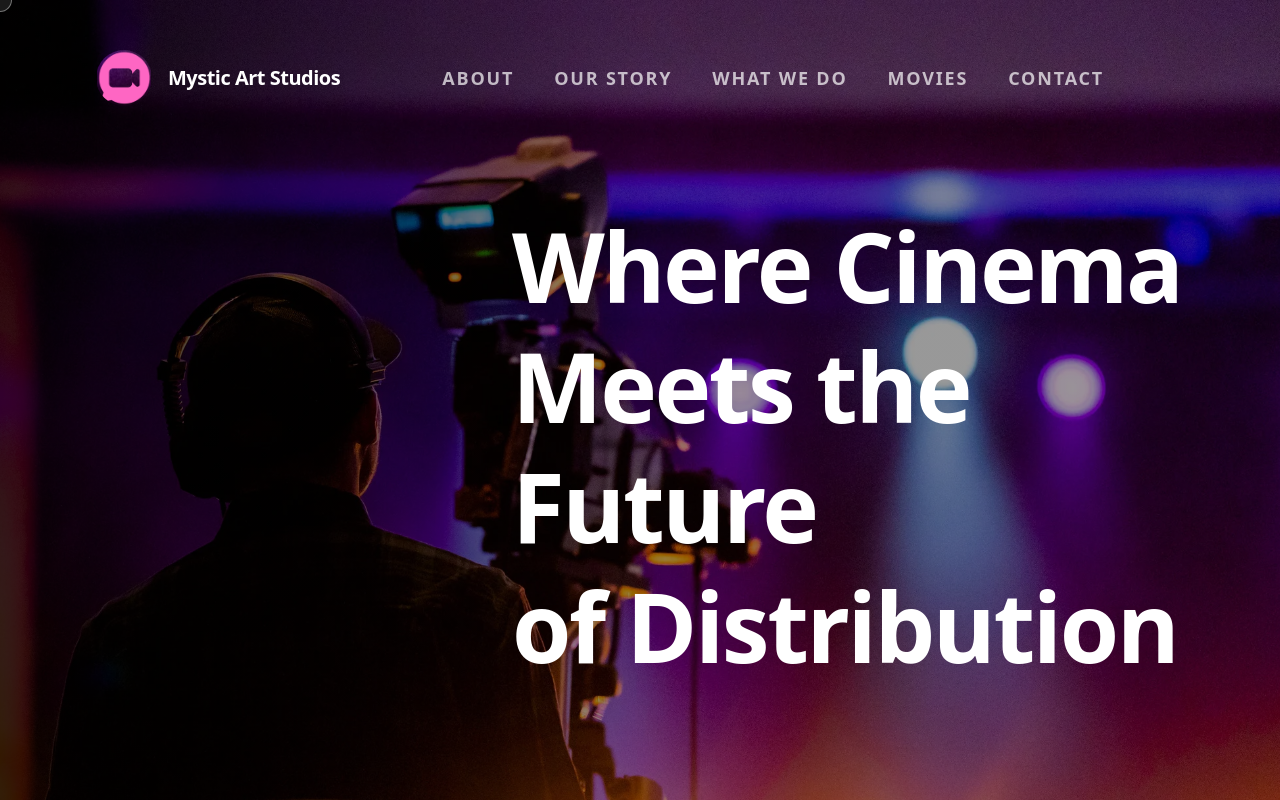
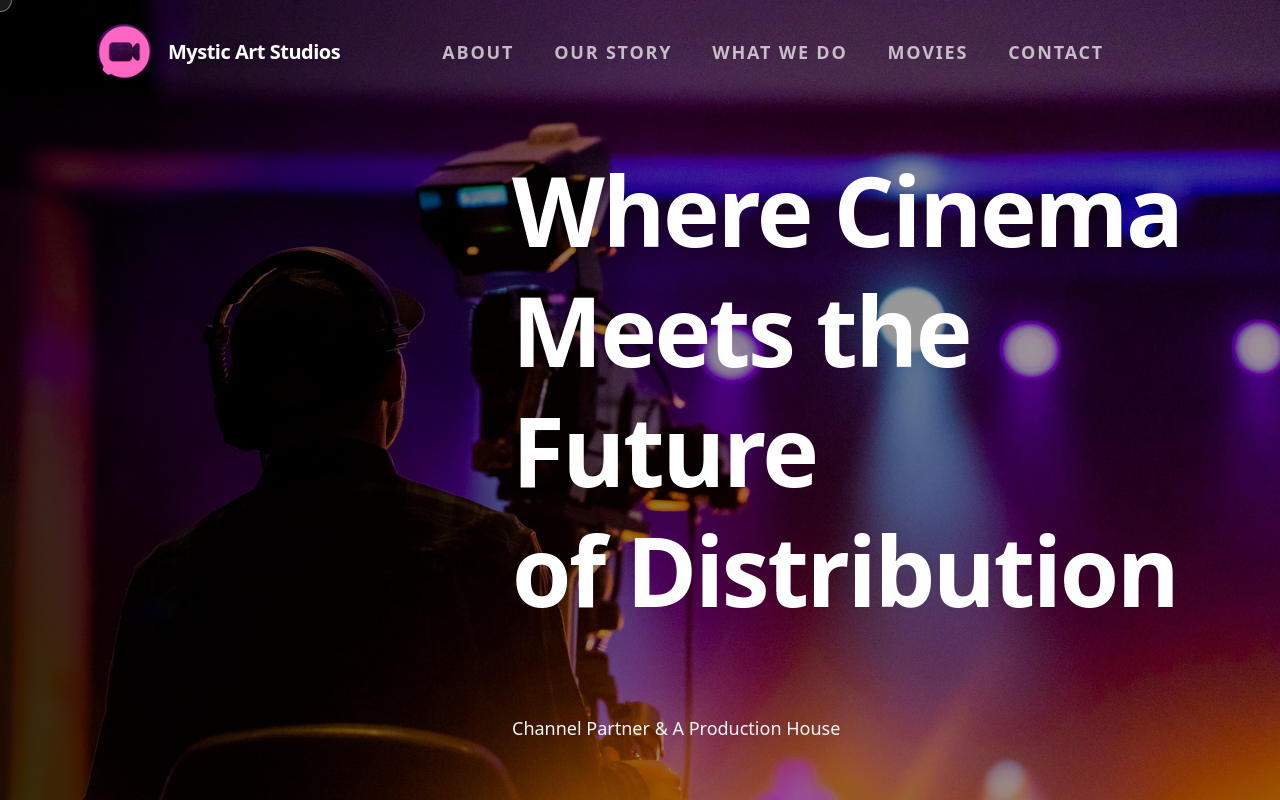
Before and after one commit to ChandanGowda17/mysticstudios, a React (Vite) app: page / in a window 1280 px wide. Shown: the top 800 px of the page. Built offline with nearby package versions, Linux system fonts and the light colour scheme.

Commit message:
Fix navbar to remain visible across all sections

```diff
--- a/src/App.tsx
+++ b/src/App.tsx
@@ -12,6 +12,7 @@ export const App: React.FC = () => {
   const moviesScrollRef = useRef<HTMLDivElement>(null)
 
   const [selectedService, setSelectedService] = useState<number | null>(null)
+  const [scrolled, setScrolled] = useState(false)
 
   const servicesData = [
     {
@@ -91,6 +92,11 @@ export const App: React.FC = () => {
       })
     }
 
+    const handleScroll = () => {
+      setScrolled(window.scrollY > 50)
+    }
+
+    window.addEventListener('scroll', handleScroll)
     window.addEventListener('mousemove', moveCursor)
     document.body.addEventListener('mouseenter', handleMouseEnter)
     document.body.addEventListener('mouseleave', handleMouseLeave)
@@ -128,6 +134,7 @@ export const App: React.FC = () => {
     requestAnimationFrame(raf)
 
     return () => {
+      window.removeEventListener('scroll', handleScroll)
       window.removeEventListener('mousemove', moveCursor)
       document.body.removeEventListener('mouseenter', handleMouseEnter)
       document.body.removeEventListener('mouseleave', handleMouseLeave)
@@ -146,28 +153,17 @@ export const App: React.FC = () => {
         className="pointer-events-none fixed left-0 top-0 z-[1000] h-6 w-6 -translate-x-1/2 -translate-y-1/2 rounded-full border border-white/40 bg-white/10 opacity-0 transition-opacity duration-300 backdrop-blur-[2px]"
       />
 
-      <div className="min-h-screen text-slate-50">
-        {/* Full-screen landing hero */}
-        <section
-          id="hero"
-          className="relative flex min-h-screen w-full items-start justify-start overflow-hidden bg-black"
+      {/* Top bar (Fixed) */}
+      <header
+        className={`fixed left-0 top-0 z-[500] w-full transition-all duration-300 ${scrolled ? 'bg-black/80 py-3 backdrop-blur-md shadow-lg' : 'bg-transparent py-6'
+          }`}
       >
-          {/* Background image */}
+        <div className="mx-auto flex w-full max-w-none items-center justify-between gap-4 px-6 md:px-12 lg:px-24">
+          {/* Logo / brand */}
           <div
-            className="absolute inset-0 bg-cover bg-center"
-            style={{
-              backgroundImage: "url('/images/bg1.webp')"
-            }}
-          />
-          {/* Gradient overlay to match reference */}
-          <div className="absolute inset-0 bg-gradient-to-r from-black/80 via-black/40 to-black/40" />
-
-          {/* Content */}
-          <div className="relative z-10 flex h-full w-full max-w-none flex-col px-6 pb-6 pt-[50px] md:px-12 lg:px-24 md:pt-[50px] md:pb-10">
-            {/* Top bar */}
-            <div className="flex items-center justify-between gap-4">
-              {/* Logo / brand */}
-              <div className="group flex cursor-pointer items-center gap-2 md:gap-4 transition-transform hover:scale-105 shrink-0">
+            className="group flex cursor-pointer items-center gap-2 md:gap-4 transition-transform hover:scale-105 shrink-0"
+            onClick={() => lenisRef.current?.scrollTo('#hero')}
+          >
             <div className="flex h-10 w-10 md:h-14 md:w-14 items-center justify-center overflow-hidden rounded-full">
               <img
                 src="/images/logo.png"
@@ -206,9 +202,28 @@ export const App: React.FC = () => {
             </ul>
           </nav>
         </div>
+      </header>
 
+      <div className="min-h-screen text-slate-50">
+        {/* Full-screen landing hero */}
+        <section
+          id="hero"
+          className="relative flex min-h-screen w-full items-start justify-start overflow-hidden bg-black"
+        >
+          {/* Background image */}
+          <div
+            className="absolute inset-0 bg-cover bg-center"
+            style={{
+              backgroundImage: "url('/images/bg1.webp')"
+            }}
+          />
+          {/* Gradient overlay to match reference */}
+          <div className="absolute inset-0 bg-gradient-to-r from-black/80 via-black/40 to-black/40" />
+
+          {/* Content */}
+          <div className="relative z-10 flex h-full w-full max-w-none flex-col px-6 pb-6 pt-[120px] md:px-12 lg:px-24 md:pt-[150px] md:pb-10">
             {/* Main heading */}
-            <div className="mb-32 flex flex-col items-end pt-[100px]">
+            <div className="mb-32 flex flex-col items-end">
               <div className="max-w-2xl text-left">
                 <h1 className="text-5xl font-extrabold leading-tight tracking-tight text-white sm:text-6xl lg:text-7xl xl:text-8xl">
                   Where Cinema
@@ -217,7 +232,7 @@ export const App: React.FC = () => {
                   <br />
                   of Distribution
                 </h1>
-                <p className="mt-6 text-base font-medium text-slate-100 pt-[100px] md:text-lg">
+                <p className="mt-6 text-base font-medium text-slate-100 pt-[60px] md:text-lg">
                   Channel Partner &amp; A Production House
                 </p>
               </div>
@@ -227,8 +242,6 @@ export const App: React.FC = () => {
 
         {/* Rest of the page content */}
         <div className="relative">
-
-
           <main className="relative z-10 flex flex-col">
 
             {/* Who We Are section */}
```
Lines whose indentation alone changed are shown as unchanged.
